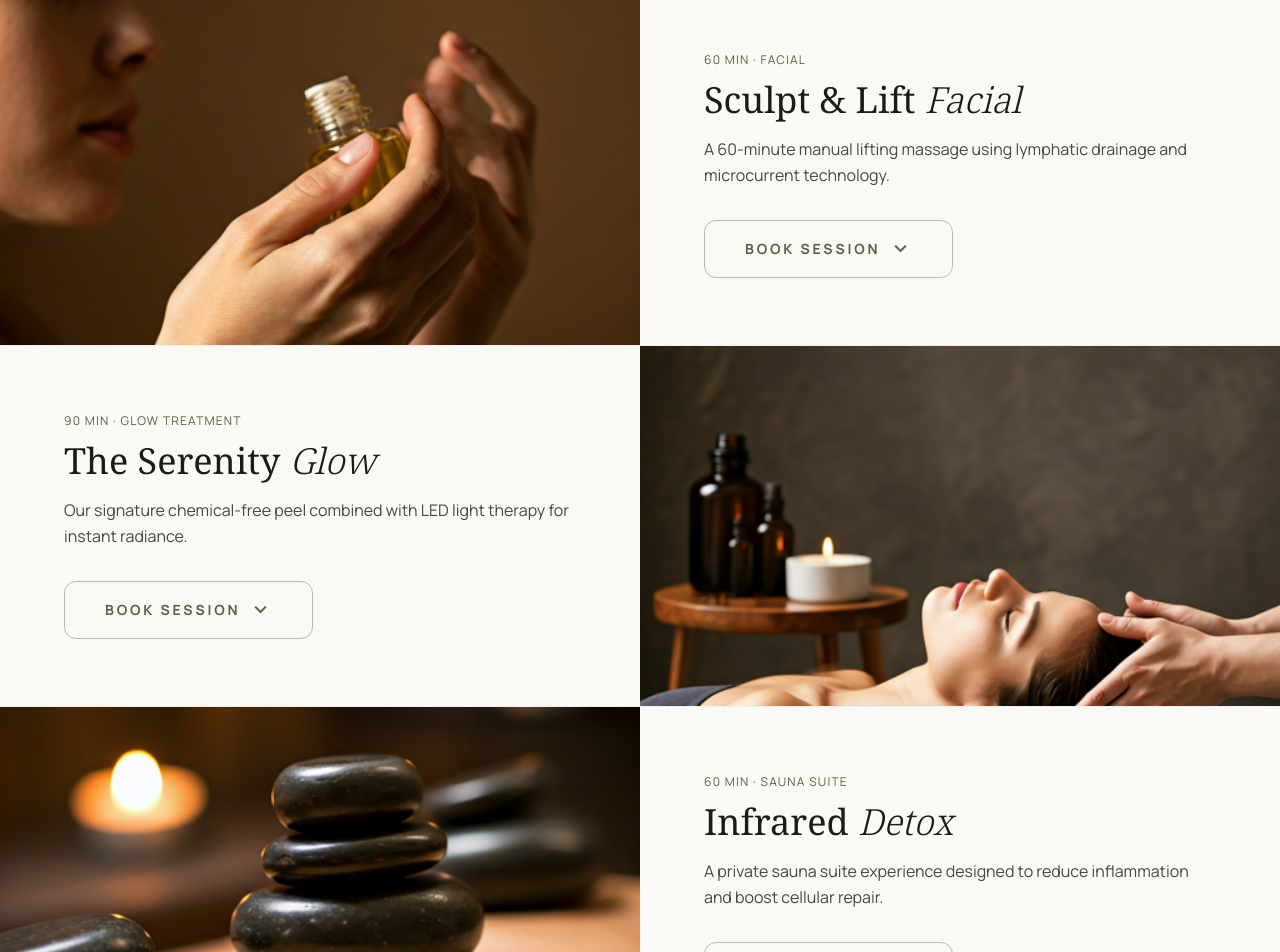
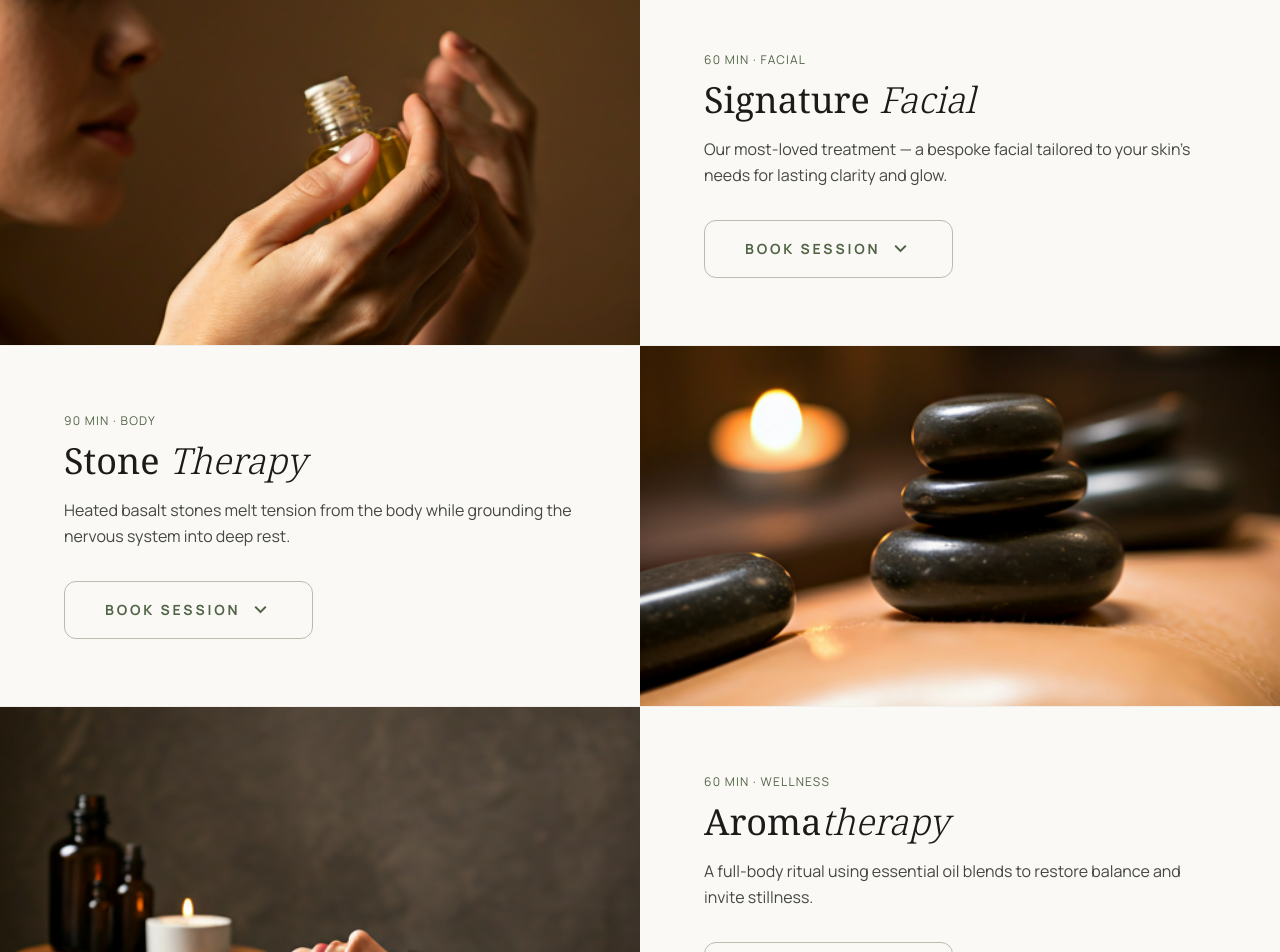
Before and after one commit to byronPantoja/mockup-salon, a Next.js app: page /treatments in a window 1280 px wide. Shown: the part 500-1452 px from the top of the page. Built offline with nearby package versions, Linux system fonts and the light colour scheme.

Commit message:
feat: add all 7 treatments to treatments page, matching booking widget names for auto-select

```diff
--- a/app/treatments/page.tsx
+++ b/app/treatments/page.tsx
@@ -7,6 +7,50 @@ import Footer from "@/app/components/Footer";
 import BookingWidget from "@/app/components/BookingWidget";
 
 const treatments = [
+  {
+    slug: "signature-facial",
+    nameLine1: "Signature ",
+    nameLine2: "Facial",
+    category: "60 min · Facial",
+    description:
+      "Our most-loved treatment — a bespoke facial tailored to your skin's needs for lasting clarity and glow.",
+    image: "/images/facial.jpg",
+    bookingName: "Signature Facial",
+    imageLeft: true,
+  },
+  {
+    slug: "stone-therapy",
+    nameLine1: "Stone ",
+    nameLine2: "Therapy",
+    category: "90 min · Body",
+    description:
+      "Heated basalt stones melt tension from the body while grounding the nervous system into deep rest.",
+    image: "/images/stone.jpg",
+    bookingName: "Stone Therapy",
+    imageLeft: false,
+  },
+  {
+    slug: "aromatherapy",
+    nameLine1: "Aroma",
+    nameLine2: "therapy",
+    category: "60 min · Wellness",
+    description:
+      "A full-body ritual using essential oil blends to restore balance and invite stillness.",
+    image: "/images/aromatherapy.jpg",
+    bookingName: "Aromatherapy",
+    imageLeft: true,
+  },
+  {
+    slug: "manicure-pedi",
+    nameLine1: "Manicure ",
+    nameLine2: "& Pedi",
+    category: "75 min · Nail Studio",
+    description:
+      "A luxurious hand and foot ritual with a cuticle treatment, shape, and long-lasting finish.",
+    image: "/images/manicure.jpg",
+    bookingName: "Manicure & Pedi",
+    imageLeft: false,
+  },
   {
     slug: "sculpt-lift-facial",
     nameLine1: "Sculpt & Lift ",
@@ -39,17 +83,6 @@ const treatments = [
     image: "/images/stone.jpg",
     bookingName: "Infrared Detox",
     imageLeft: true,
-  },
-  {
-    slug: "manicure-pedi",
-    nameLine1: "Manicure ",
-    nameLine2: "& Pedi",
-    category: "75 min · Nail Studio",
-    description:
-      "A luxurious hand and foot ritual with a cuticle treatment, shape, and long-lasting finish.",
-    image: "/images/manicure.jpg",
-    bookingName: "Manicure & Pedi",
-    imageLeft: false,
   },
 ];
 
```
